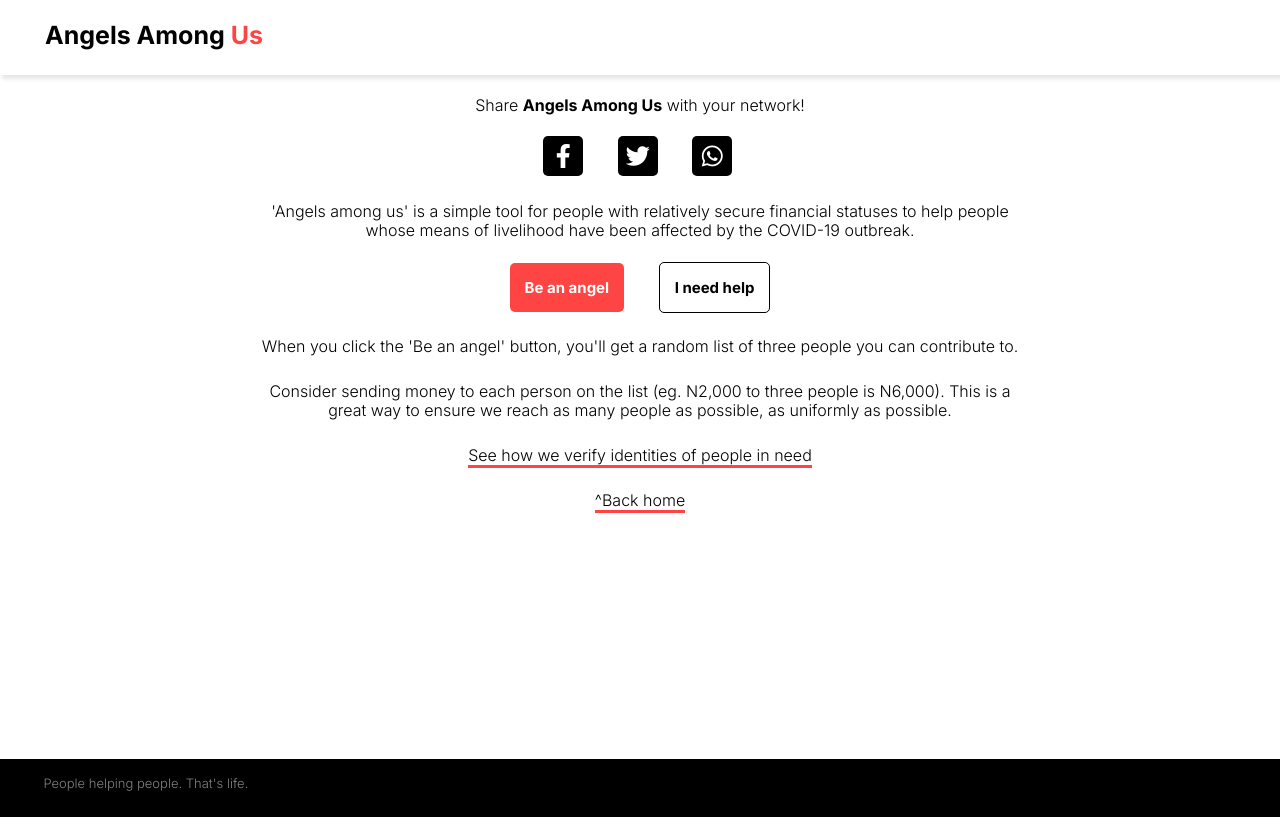
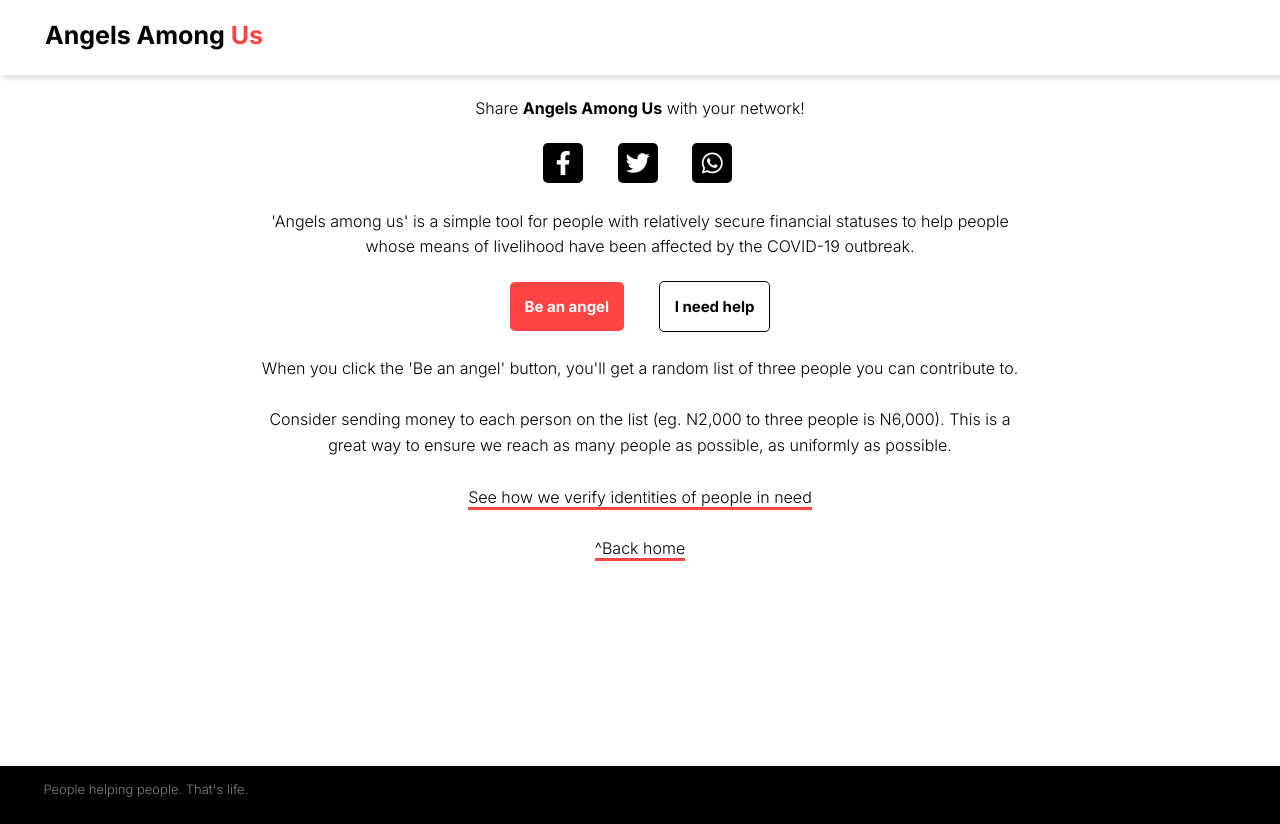
Before and after one commit to vunderkind/good-faith, a React (Create React App) app: page / in a window 1280 px wide. Built offline with nearby package versions, Linux system fonts and the light colour scheme.

Commit message:
Minor styling fixes

```diff
--- a/src/components/DonationStatus/DonationStatus.css
+++ b/src/components/DonationStatus/DonationStatus.css
@@ -4,7 +4,7 @@ h1{
 }
 
 p {
-    line-height: 1.2;
+    line-height: 1.6;
     padding: 5px 0px;
 }
 
--- a/src/components/DonationStatus/DonationStatus.js
+++ b/src/components/DonationStatus/DonationStatus.js
@@ -51,11 +51,11 @@ function DonationStatus() {
                     <p id="subdued">(Please note that it may take some time for your donation to reflect in the recipient's account.)</p>
 
                     <p><strong>You donated:</strong> NGN {donation.amount}</p>
-                    <p><strong>Payment Processor Fee: </strong>NGN {donation.fee}</p>
+                    <p><strong>Payment Processor Fee: </strong>NGN {donation.fee}
                     <Button type="secondary"
                     onClick={togglePopup2}>
                         Details
-                    </Button>
+                    </Button></p>
 
                     {
                     donation.cbnstampdutycharge ?
```
